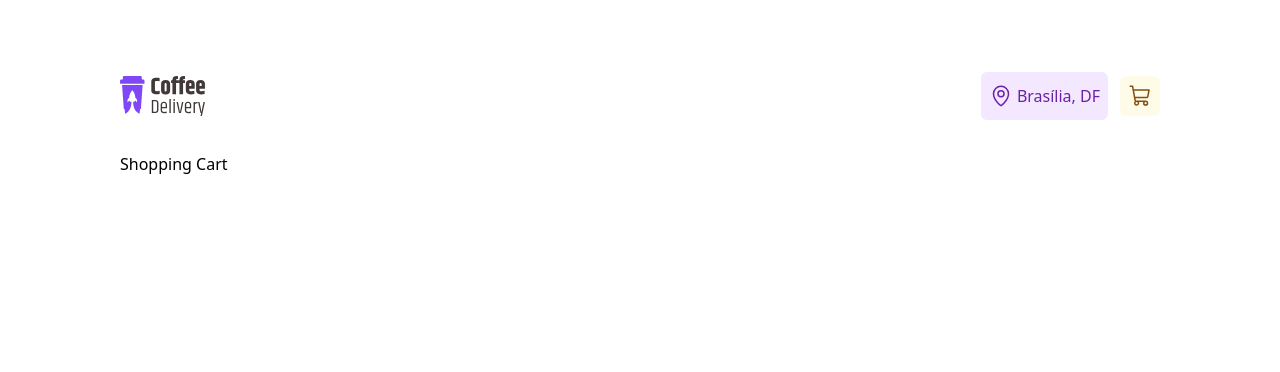
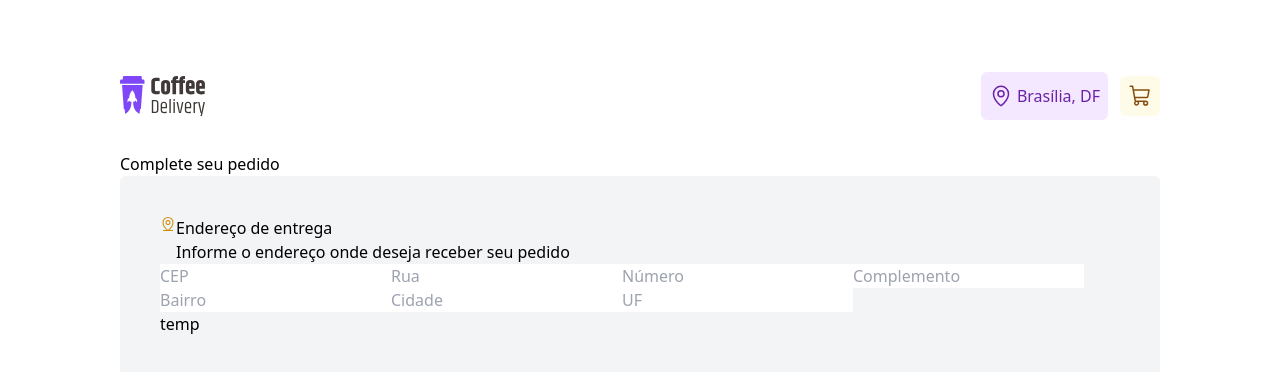
Before and after one commit to brunovgois/coffee-marketplace, a React (Vite) app: page /cart in a window 1280 px wide. Shown: the top 372 px of the page. Built offline with nearby package versions, Linux system fonts and the light colour scheme.

Commit message:
basic form w react hook form

```diff
--- a/package.json
+++ b/package.json
@@ -13,6 +13,7 @@
     "@phosphor-icons/react": "^2.0.10",
     "react": "^18.2.0",
     "react-dom": "^18.2.0",
+    "react-hook-form": "^7.45.0",
     "react-router-dom": "^6.14.0"
   },
   "devDependencies": {
--- a/src/components/Header.tsx
+++ b/src/components/Header.tsx
@@ -1,10 +1,16 @@
+import { NavLink } from "react-router-dom";
+
 import Logo from "../assets/Logo.svg";
 
 import { MapPin, ShoppingCart } from "@phosphor-icons/react";
 export function Header() {
   return (
     <nav className="flex items-center justify-between py-8">
-      <img src={Logo} />
+      <NavLink to="/">
+        {" "}
+        <img src={Logo} />
+      </NavLink>
+
       <div className="flex items-center gap-3">
         <div className="bg-purple-100 flex py-3 px-2 rounded-md gap-1">
           <MapPin size={24} className="fill-purple-800 " />
@@ -12,7 +18,9 @@ export function Header() {
         </div>
 
         <div className="bg-yellow-50 py-2 px-2 rounded-md">
-          <ShoppingCart size={24} className="fill-yellow-800"/>
+          <NavLink to="/cart">
+            <ShoppingCart size={24} className="fill-yellow-800" />
+          </NavLink>
         </div>
       </div>
     </nav>
--- a/src/pages/ShoppingCart.tsx
+++ b/src/pages/ShoppingCart.tsx
@@ -1,7 +1,58 @@
+import { MapPinLine } from "@phosphor-icons/react";
 import React from "react";
+import { useForm } from "react-hook-form";
 
 export function ShoppingCart() {
+  const { register, handleSubmit } = useForm();
+
+  function handleSendAddress(data) {
+    console.log(data);
+  }
+
   return (
-    <h1>Shopping Cart</h1>
-  )
+    <div>
+      <div>
+        <h2>Complete seu pedido</h2>
+        <div>
+          <div className="bg-gray-100 rounded-md p-10 ">
+            <div className="flex">
+              <MapPinLine className="fill-yellow-600" />
+              <div>
+                <h3>Endereço de entrega</h3>
+                <p>Informe o endereço onde deseja receber seu pedido</p>
+              </div>
+            </div>
+            <form action="" onSubmit={handleSubmit(handleSendAddress)}>
+              <div>
+                <input type="text" placeholder="CEP" {...register("cep")} />
+                <input type="text" placeholder="Rua" {...register("rua")} />
+                <input
+                  type="text"
+                  placeholder="Número"
+                  {...register("numero")}
+                />
+                <input
+                  type="text"
+                  placeholder="Complemento"
+                  {...register("complemento")}
+                />
+                <input
+                  type="text"
+                  placeholder="Bairro"
+                  {...register("bairro")}
+                />
+                <input
+                  type="text"
+                  placeholder="Cidade"
+                  {...register("cidade")}
+                />
+                <input type="text" placeholder="UF" {...register("uf")} />
+              </div>
+              <button type="submit">temp</button>
+            </form>
+          </div>
+        </div>
+      </div>
+    </div>
+  );
 }
```
Also changed, not shown: 1 other file (tests, documents, lock files or other folders).
